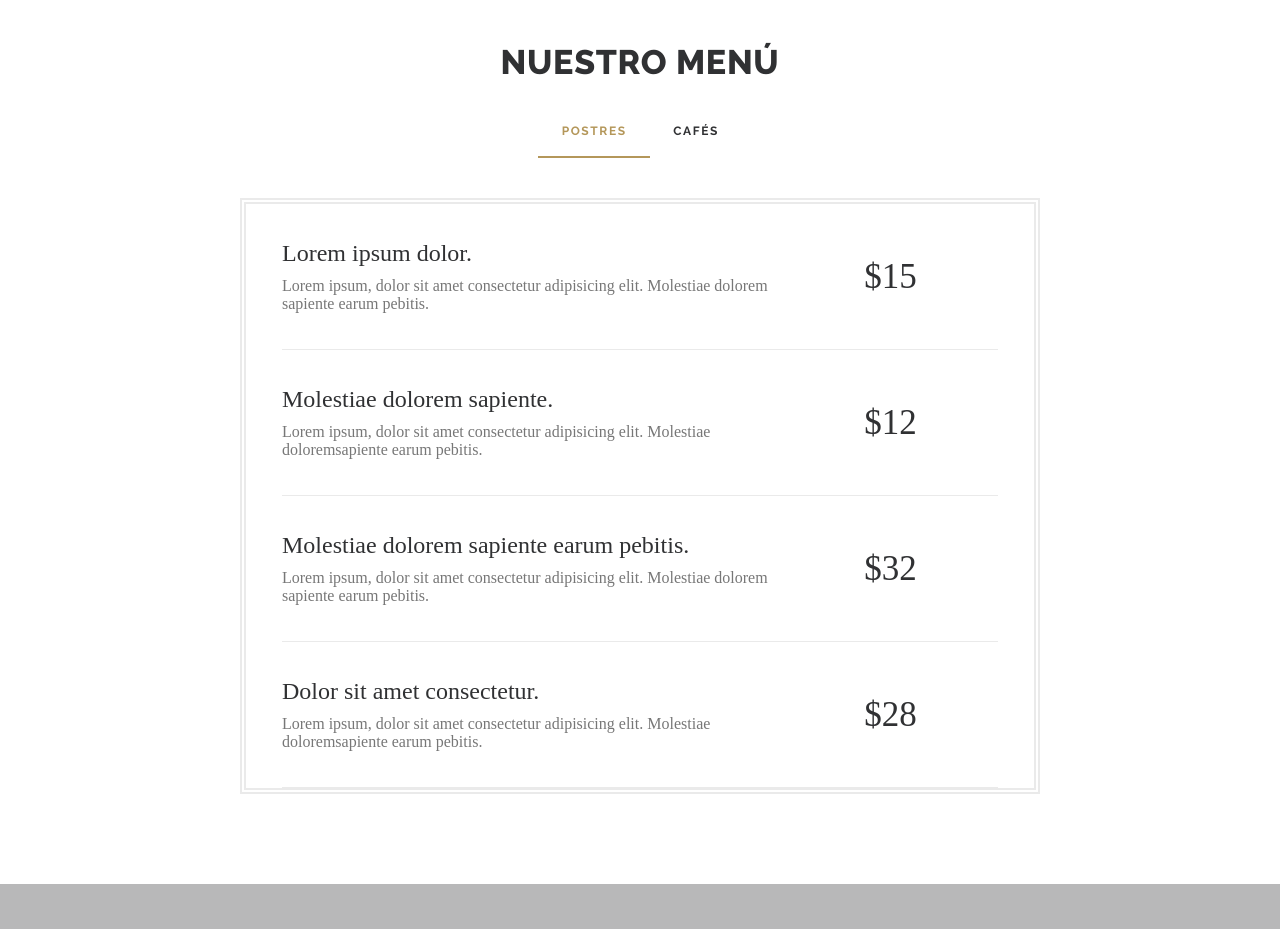
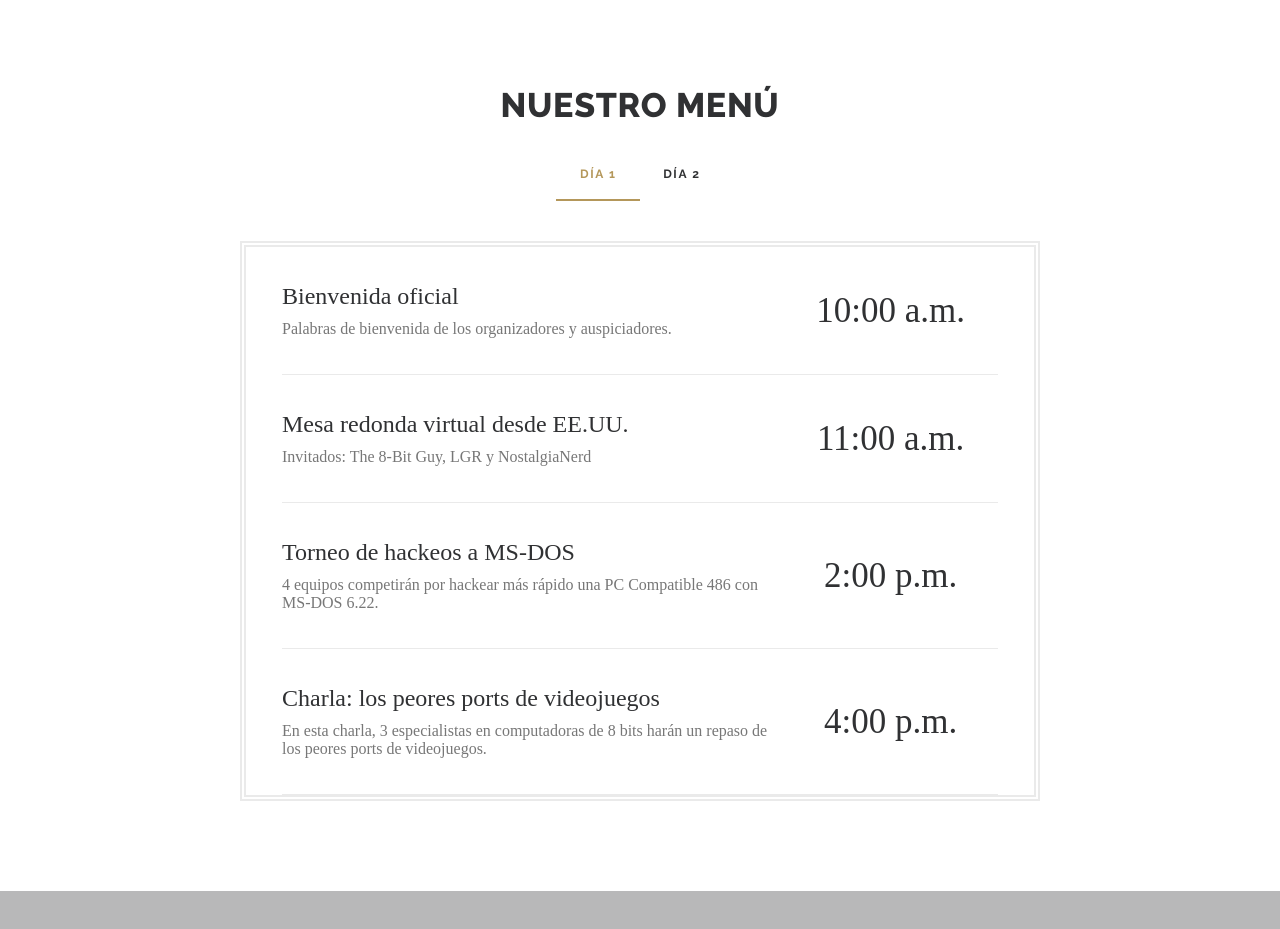
Before and after one commit to okipe/retro_computer_gallery, a plain HTML site: page index.html in a window 1280 px wide. Shown: the part 1720-2649 px from the top of the page. Drawn offline with Linux system fonts and the light colour scheme; a web font is replaced by a local one.

Commit message:
cambio de información

```diff
--- a/index.html
+++ b/index.html
@@ -136,8 +136,8 @@
                     </div>
                 </div>
                 <div class="texto">
-                    <h2>Mejor Calidad</h2>
-                    <p>Lorem ipsum dolor sit, amet consectetur adipisicing elit. Eos labore aperiam sunt quisquam ullam ipsa voluptatum laceat ea fugit minus a, provident animi magni, corporis quod quam porro, vero quas.</p>
+                    <h2>Hardware y periféricos</h2>
+                    <p>Tarjetas, circuitos, accesorios y periféricos originales de la época y también componentes actuales compatibles con las computadoras clásicas. Incluso, mods y componentes customizados por profesionales.</p>
                 </div>
 
                 <div class="foto-full izq lightbox">
@@ -160,14 +160,14 @@
                 </div>
 
                 <div class="texto">
-                    <h2>Mejor Calidad</h2>
-                    <p>Lorem ipsum dolor sit, amet consectetur adipisicing elit. Eos labore aperiam sunt quisquam ullam ipsa voluptatum placeat ea fugit minus a, provident animi magni, corporis quod quam porro, veroquas.</p>
+                    <h2>Cultura y experiencias</h2>
+                    <p>Programas, videojuegos y revistas de computación para que te sumerjas en la cultura geek, hacker y demoscene de la época, junto con sus protagonistas. </p>
                 </div>
             </div>
 
         </section> <!-- Atributos  -->
 
-        <!-- Nuestro menú -->
+        <!-- Horarios -->
         <section id="nuestro_menu" class="menu-platos">
             <div class="container">
                 <div class="titulo-seccion">
@@ -175,92 +175,92 @@
                 </div>
                 <div class="contenedor-menu">
                     <ul id="encabezado_menu" class="encabezado">
-                        <li><a href="#postres">Postres</a></li>
-                        <li><a href="#cafes">Cafés</a></li>
+                        <li><a href="#dia_1">Día 1</a></li>
+                        <li><a href="#dia_2">Día 2</a></li>
                     </ul>
                     <div class="contenido" id="contenido_menu">
-                        <!-- Menú postres -->
-                        <div id="postres">
+                        <!-- Día 1 -->
+                        <div id="dia_1">
                             <div class="item">
                                 <div class="col izq">
-                                    <h3>Lorem ipsum dolor.</h3>
-                                    <p>Lorem ipsum, dolor sit amet consectetur adipisicing elit. Molestiae dolorem sapiente earum pebitis.</p>
+                                    <h3>Bienvenida oficial</h3>
+                                    <p>Palabras de bienvenida de los organizadores y auspiciadores. </p>
                                 </div>
                                 <div class="col der">
-                                    <p class="precio">$15</p>
+                                    <p class="hora">10:00 a.m.</p>
                                 </div>
                             </div>
 
                             <div class="item">
                                 <div class="col izq">
-                                    <h3>Molestiae dolorem sapiente.</h3>
-                                    <p>Lorem ipsum, dolor sit amet consectetur adipisicing elit. Molestiae doloremsapiente earum pebitis.</p>
+                                    <h3>Mesa redonda virtual desde EE.UU.</h3>
+                                    <p>Invitados: The 8-Bit Guy, LGR y NostalgiaNerd</p>
                                 </div>
                                 <div class="col der">
-                                    <p class="precio">$12</p>
+                                    <p class="hora">11:00 a.m.</p>
                                 </div>
                             </div>
 
                             <div class="item">
                                 <div class="col izq">
-                                    <h3>Molestiae dolorem sapiente earum pebitis.</h3>
-                                    <p>Lorem ipsum, dolor sit amet consectetur adipisicing elit. Molestiae dolorem sapiente earum pebitis.</p>
+                                    <h3>Torneo de hackeos a MS-DOS</h3>
+                                    <p>4 equipos competirán por hackear más rápido una PC Compatible 486 con MS-DOS 6.22.</p>
                                 </div>
                                 <div class="col der">
-                                    <p class="precio">$32</p>
+                                    <p class="hora">2:00 p.m.</p>
                                 </div>
                             </div>
 
                             <div class="item">
                                 <div class="col izq">
-                                    <h3>Dolor sit amet consectetur.</h3>
-                                    <p>Lorem ipsum, dolor sit amet consectetur adipisicing elit. Molestiae doloremsapiente earum pebitis.</p>
+                                    <h3>Charla: los peores ports de videojuegos</h3>
+                                    <p>En esta charla, 3 especialistas en computadoras de 8 bits harán un repaso de los peores ports de videojuegos.</p>
                                 </div>
                                 <div class="col der">
-                                    <p class="precio">$28</p>
+                                    <p class="hora">4:00 p.m.</p>
                                 </div>
                             </div>
                         </div> <!-- Menú postres -->
 
-                        <!-- Menú cafés -->
-                        <div id="cafes">
+                        <!-- Día 2 -->
+                        <div id="dia_2">
                             <div class="item">
                                 <div class="col izq">
-                                    <h3>Lorem ipsum cafe.</h3>
-                                    <p>Lorem ipsum, dolor sit amet consectetur adipisicing elit. Molestiae dolorem sapiente earum pebitis.</p>
+                                    <h3>Demoscene de 8 y 16 bits</h3>
+                                    <p>En 3 salas distintas, se mostrarán demos de computadoras de 8 bits (Spectrum, Amstrad, C64) y 16 bits (Atari ST, Amiga, Macintosh, MS-DOS).</p>
                                 </div>
                                 <div class="col der">
-                                    <p class="precio">$14</p>
+                                    <p class="hora">9:00 a.m.</p>
                                 </div>
                             </div>
 
                             <div class="item">
                                 <div class="col izq">
-                                    <h3>Molestiae dolorem cafe.</h3>
-                                    <p>Lorem ipsum, dolor sit amet consectetur adipisicing elit. Molestiae dolorem sapiente earum pebitis.</p>
+                                    <h3>Demos de nuevos juegos de 8 y 16 bits</h3>
+                                    <p>6 equipos presentarán nuevos juegos para diversas familias de computadoras.</p>
                                 </div>
                                 <div class="col der">
-                                    <p class="precio">$16</p>
+                                    <p class="hora">11:00 a.m.</p>
                                 </div>
                             </div>
 
                             <div class="item">
                                 <div class="col izq">
-                                    <h3>Molestiae dolorem sapiente earum cafe.</h3>
-                                    <p>Lorem ipsum, dolor sit amet consectetur adipisicing elit. Molestiae dolorem sapiente earum pebitis.</p>
+                                    <h3>Concurso de hardware</h3>
+                                    <p>Los asistentes participarán en un concurso cuyo premios son 2 computadoras PC clásicas, un Commodore 64 y un Macintosh clásico. </p>
                                 </div>
                                 <div class="col der">
-                                    <p class="precio">$10</p>
+                                    <p class="hora">3:00 p.m.</p>
                                 </div>
                             </div>
 
                             <div class="item">
                                 <div class="col izq">
-                                    <h3>Dolor sit amet cafe.</h3>
-                                    <p>Lorem ipsum, dolor sit amet consectetur adipisicing elit. Molestiae dolorem  sapiente earum pebitis.</p>
+                                    <h3>Demos de OS que no fueron éxito</h3>
+                                    <p>2 especialistas en abandonware nos mostrarán cómo funcionaban sistemas operativos discontinuados, como OS4/Warp, DR-DOS y Amiga OS.</p>
                                 </div>
                                 <div class="col der">
-                                    <p class="precio">$9</p>
+                                    <p class="hora">5:00 p.m.</p>
                                 </div>
                             </div>
                         </div> <!-- Menú cafés -->
```
